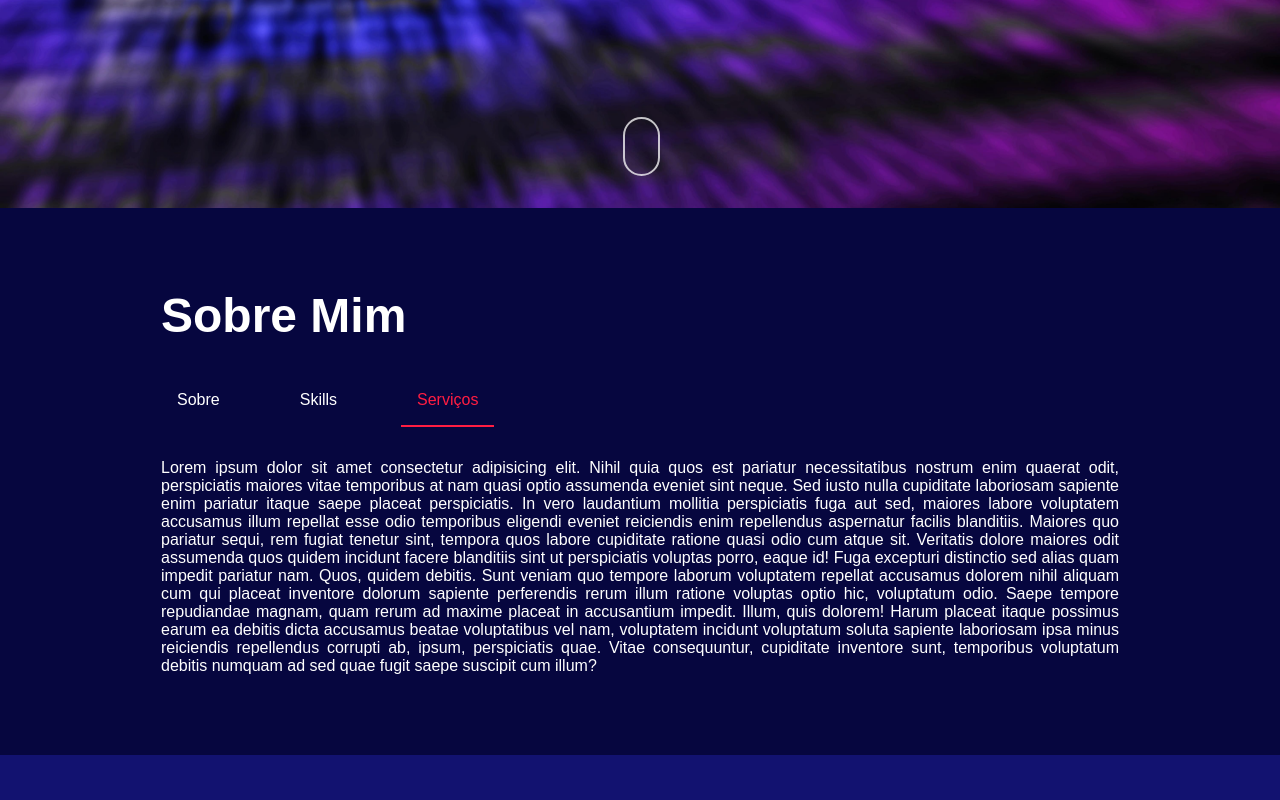
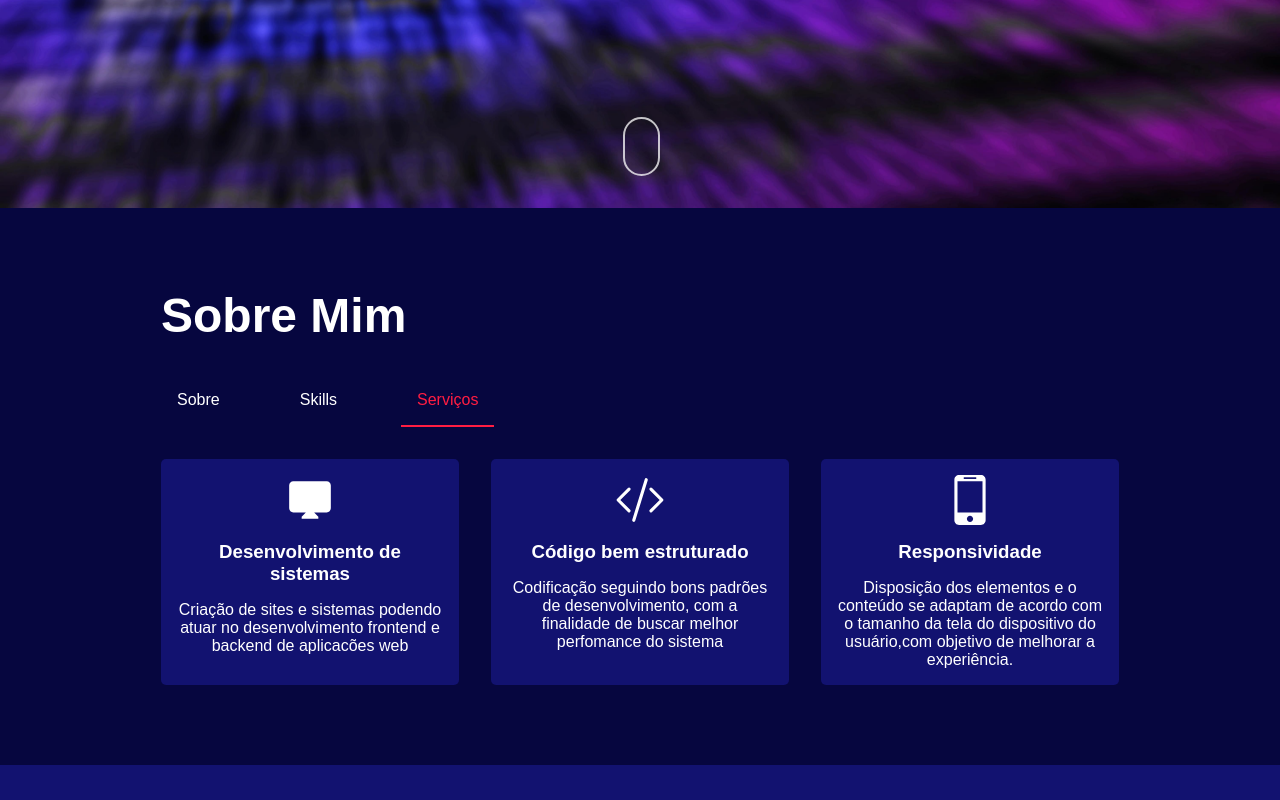
Before and after one commit to brunosann/novo-site, a React (Create React App) app: page / in a window 1280 px wide. Both pictures are taken after a click on the button "Serviços". Shown: the part 592-1392 px from the top of the page. Built offline with nearby package versions, Linux system fonts and the light colour scheme.

Commit message:
feat(about): created services session that I do

```diff
--- /dev/null
+++ b/src/components/SectionAbout/Services/index.jsx
@@ -0,0 +1,40 @@
+import { MdDesktopMac } from "react-icons/md";
+import { BsCodeSlash } from "react-icons/bs";
+import { ImMobile } from "react-icons/im";
+import styles from "./styles.module.scss";
+
+export const Services = ({ menuActive }) => {
+  return (
+    <article
+      className={`${styles.services} ${
+        menuActive == "services" && styles.active
+      }`}
+    >
+      <div className={styles.card}>
+        <MdDesktopMac />
+        <h3>Desenvolvimento de sistemas</h3>
+        <p>
+          Criação de sites e sistemas podendo atuar no desenvolvimento frontend
+          e backend de aplicacões web
+        </p>
+      </div>
+      <div className={styles.card}>
+        <BsCodeSlash />
+        <h3>Código bem estruturado</h3>
+        <p>
+          Codificação seguindo bons padrões de desenvolvimento, com a finalidade
+          de buscar melhor perfomance do sistema
+        </p>
+      </div>
+      <div className={styles.card}>
+        <ImMobile />
+        <h3>Responsividade</h3>
+        <p>
+          Disposição dos elementos e o conteúdo se adaptam de acordo com o
+          tamanho da tela do dispositivo do usuário,com objetivo de melhorar a
+          experiência.
+        </p>
+      </div>
+    </article>
+  );
+};
--- /dev/null
+++ b/src/components/SectionAbout/Services/styles.module.scss
@@ -0,0 +1,41 @@
+.services {
+  @keyframes entryAbouts {
+    to {
+      transform: translate3d(0px, 0, 0);
+      opacity: 1;
+    }
+  }
+
+  transform: translate3d(60px, 0, 0);
+  opacity: 0;
+  display: none;
+  text-align: justify;
+  gap: 2rem;
+
+  &.active {
+    display: flex;
+    animation: entryAbouts 0.5s forwards;
+  }
+
+  .card {
+    display: flex;
+    flex-direction: column;
+    align-items: center;
+    flex: 1;
+    gap: 1rem;
+    background-color: var(--blue-700);
+    padding: 1rem;
+    border-radius: 5px;
+    text-align: center;
+
+    svg {
+      font-size: 50px;
+    }
+  }
+}
+
+@media (max-width: 640px) {
+  .services {
+    flex-direction: column;
+  }
+}
--- a/src/components/SectionAbout/index.jsx
+++ b/src/components/SectionAbout/index.jsx
@@ -2,6 +2,7 @@ import { useState } from "react";
 import styles from "./styles.module.scss";
 import bannerAboutImg from "../../assets/images/image-about.png";
 import { Skills } from "./Skills";
+import { Services } from "./Services";
 
 export const SectionAbout = () => {
   const [menuActive, setMenuActive] = useState("aboutMe");
@@ -56,41 +57,14 @@ export const SectionAbout = () => {
                 <br />
                 Atuou a 2 anos e meio como Desenvolvedor Full Stack e Front End.
               </p>
-              <a target="_blank" href="/currículo-bruno.pdf">Baixar CV</a>
+              <a target="_blank" href="/currículo-bruno.pdf">
+                Baixar CV
+              </a>
             </article>
           </article>
 
           <Skills menuActive={menuActive} />
-
-          <article
-            className={`${styles.services} ${
-              menuActive == "services" && styles.active
-            }`}
-          >
-            Lorem ipsum dolor sit amet consectetur adipisicing elit. Nihil quia
-            quos est pariatur necessitatibus nostrum enim quaerat odit,
-            perspiciatis maiores vitae temporibus at nam quasi optio assumenda
-            eveniet sint neque. Sed iusto nulla cupiditate laboriosam sapiente
-            enim pariatur itaque saepe placeat perspiciatis. In vero laudantium
-            mollitia perspiciatis fuga aut sed, maiores labore voluptatem
-            accusamus illum repellat esse odio temporibus eligendi eveniet
-            reiciendis enim repellendus aspernatur facilis blanditiis. Maiores
-            quo pariatur sequi, rem fugiat tenetur sint, tempora quos labore
-            cupiditate ratione quasi odio cum atque sit. Veritatis dolore
-            maiores odit assumenda quos quidem incidunt facere blanditiis sint
-            ut perspiciatis voluptas porro, eaque id! Fuga excepturi distinctio
-            sed alias quam impedit pariatur nam. Quos, quidem debitis. Sunt
-            veniam quo tempore laborum voluptatem repellat accusamus dolorem
-            nihil aliquam cum qui placeat inventore dolorum sapiente perferendis
-            rerum illum ratione voluptas optio hic, voluptatum odio. Saepe
-            tempore repudiandae magnam, quam rerum ad maxime placeat in
-            accusantium impedit. Illum, quis dolorem! Harum placeat itaque
-            possimus earum ea debitis dicta accusamus beatae voluptatibus vel
-            nam, voluptatem incidunt voluptatum soluta sapiente laboriosam ipsa
-            minus reiciendis repellendus corrupti ab, ipsum, perspiciatis quae.
-            Vitae consequuntur, cupiditate inventore sunt, temporibus voluptatum
-            debitis numquam ad sed quae fugit saepe suscipit cum illum?
-          </article>
+          <Services menuActive={menuActive} />
         </article>
       </div>
     </section>
--- a/src/components/SectionAbout/styles.module.scss
+++ b/src/components/SectionAbout/styles.module.scss
@@ -95,18 +95,6 @@
         }
       }
     }
-
-    .services {
-      transform: translate3d(60px, 0, 0);
-      opacity: 0;
-      display: none;
-      text-align: justify;
-
-      &.active {
-        display: block;
-        animation: entryAbouts 0.5s forwards;
-      }
-    }
   }
 }
 
```
